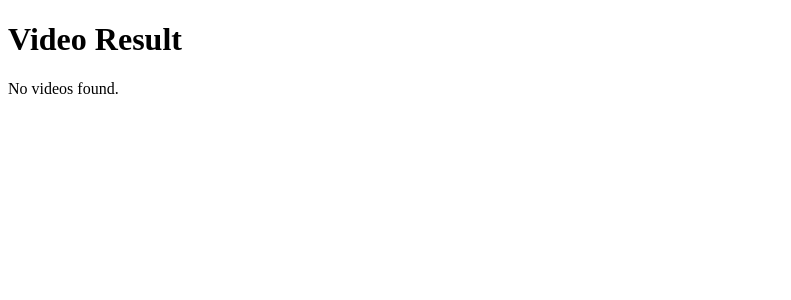
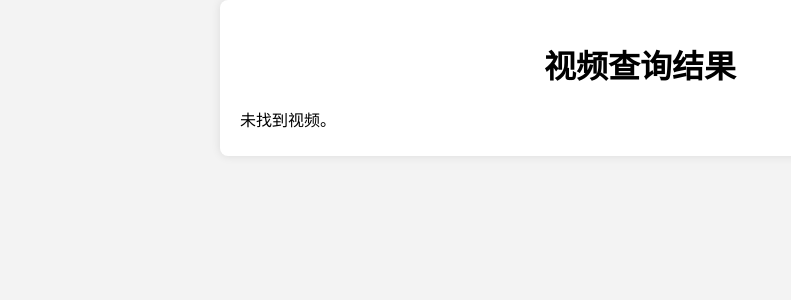
Before and after one commit to Freshman1001/DetectSystem, a Flask app: template templates/result.html in a window 1280 px wide. Shown: the top 300 px of the page, without its empty margins (0-791 px from the left). Run offline with Flask 3, Linux system fonts and the light colour scheme; the template is opened without the code that fills it, so the values that code supplies are empty.

Commit message:
result功能

```diff
--- a/templates/result.html
+++ b/templates/result.html
@@ -10,28 +10,81 @@
     <head>
         <meta charset="UTF-8">
         <meta name="viewport" content="width=device-width, initial-scale=1.0">
-    <title>Video Result</title>
+        <title>视频查询结果</title>
+        <style>
+            body {
+                font-family: Arial, sans-serif;
+                margin: 0;
+                padding: 0;
+                background-color: #f3f3f3;
+            }
+
+            .container {
+                max-width: 800px;
+                margin: 0 auto;
+                padding: 20px;
+                background-color: #fff;
+                border-radius: 8px;
+                box-shadow: 0 0 10px rgba(0, 0, 0, 0.1);
+            }
+
+            h1 {
+                text-align: center;
+                margin-bottom: 20px;
+            }
+
+            .video-item {
+                margin-bottom: 30px;
+                border: 1px solid #ddd;
+                border-radius: 8px;
+                padding: 10px;
+                background-color: #fff;
+            }
+
+            .video-info {
+                margin-top: 10px;
+            }
+
+            video {
+                width: 100%;
+                border-radius: 8px;
+            }
+
+            p {
+                margin: 5px 0;
+            }
+
+            hr {
+                border: none;
+                border-top: 1px solid #ddd;
+                margin: 20px 0;
+            }
+        </style>
     </head>
     <body>
-    <h1>Video Result</h1>
+        <div class="container">
+            <h1>视频查询结果</h1>
             {% if videos %}
                 {% for video in videos %}
-            <video width="320" height="240" controls>
+                    <div class="video-item">
+                        <video controls>
                             <source src="{{ video.v_path }}" type="video/mp4">
                         </video>
-            <p><strong>Class:</strong> {{ video.v_class }}</p>
-            <p><strong>Time:</strong> {{ video.v_time }}</p>
-            <p><strong>Location:</strong> {{ video.v_location }}</p>
-            <p><strong>Region:</strong> {{ video.nv_region }}</p>
-            <p><strong>Description:</strong> {{ video.description }}</p>
-            <hr>
+                        <div class="video-info">
+                            <p><strong>分类：</strong> {{ video.v_class }}</p>
+                            <p><strong>时间：</strong> {{ video.v_time }}</p>
+                            <p><strong>地点：</strong> {{ video.v_location }}</p>
+                            <p><strong>区域：</strong> {{ video.nv_region }}</p>
+                            <p><strong>描述：</strong> {{ video.description }}</p>
+                        </div>
+                    </div>
                 {% endfor %}
             {% else %}
-        <p>No videos found.</p>
+                <p>未找到视频。</p>
             {% endif %}
+        </div>
     </body>
 </html>
-
 
 <script>
    document.addEventListener("DOMContentLoaded", function() {
```
Also changed, not shown: 2 other files. Lines whose indentation alone changed are shown as unchanged.
